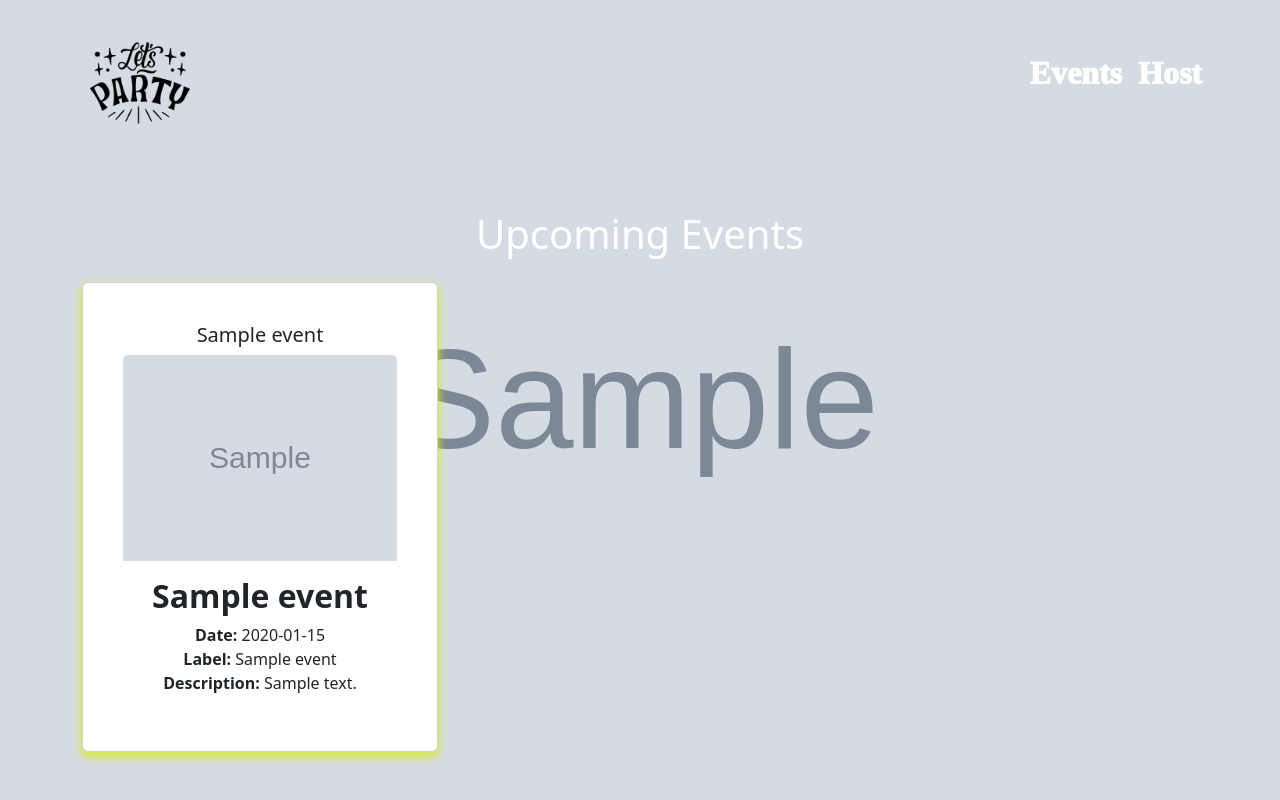
After one commit to deepanshuSoni22/Event-Management-System, a Flask app: template templates/events.html in a window 1280 px wide. The commit adds this page. Run offline with Flask 3, Linux system fonts and the light colour scheme; tables that the repository leaves empty hold one stand-in row (values such as "Sample post"); the template is opened without the code that fills it: values that come from a table or form of the project are taken from there, most other values are stand-ins (such as "Sample title", 1, 10 or a date in 2020); grey boxes marked "Sample" are stand-in pictures; some web fonts are replaced.

Commit message:
Fixed some bugs

```diff
--- a/app.py
+++ b/app.py
@@ -1,49 +1,53 @@
 from flask import Flask, render_template, request, session, redirect, flash
 from flask_session import Session
-from flask_login import LoginManager, login_required, login_user, logout_user
+from flask_login import LoginManager, login_required, login_user, logout_user, current_user
 from werkzeug.security import generate_password_hash, check_password_hash
+from werkzeug.utils import secure_filename
 import re
-import sqlite3
+import os
+from flask_sqlalchemy import SQLAlchemy
 from flask_login import UserMixin
-
-class User(UserMixin):
-    def __init__(self, id, email):
-        self.id = id
-        self.email = email
 
 # Configure application
 app = Flask(__name__)
-
-# Configure session to use filesystem (instead of signed cookies)
+app.config['SQLALCHEMY_DATABASE_URI'] = 'sqlite:///users.db'
 app.config["SESSION_PERMANENT"] = False
 app.config["SESSION_TYPE"] = "filesystem"
+app.config['UPLOAD_FOLDER'] = 'static/uploads'  # Ensure this directory exists
+app.config['SQLALCHEMY_TRACK_MODIFICATIONS'] = False
+
+# Initialize extensions
+db = SQLAlchemy(app)
 Session(app)
 
 # Set up Flask-Login
 login_manager = LoginManager()
 login_manager.init_app(app)
 
-# Database connection function
-def get_db_connection():
-    db = sqlite3.connect('users.db')
-    db.row_factory = sqlite3.Row
-    return db
+class User(UserMixin, db.Model):
+    id = db.Column(db.Integer, primary_key=True)
+    email = db.Column(db.String(120), unique=True, nullable=False)
+    password = db.Column(db.String(128), nullable=False)
 
-# Create users table if it doesn't exist
-def init_db():
-    with get_db_connection() as db:
-        db.execute('''CREATE TABLE IF NOT EXISTS users (
-                        id INTEGER PRIMARY KEY AUTOINCREMENT,
-                        email TEXT UNIQUE NOT NULL,
-                        password TEXT NOT NULL
-                    )''')
+class Event(db.Model):
+    id = db.Column(db.Integer, primary_key=True)
+    title = db.Column(db.String(100), nullable=False)
+    description = db.Column(db.Text, nullable=False)
+    image = db.Column(db.String(100), nullable=False)
+    date = db.Column(db.String(10), nullable=False)  # You might want to use DateTime instead
+    label = db.Column(db.String(50), nullable=False)
+    user_id = db.Column(db.Integer, db.ForeignKey('user.id'), nullable=False)
 
-init_db()
+# Create all tables
+with app.app_context():
+    db.create_all()
 
-# Ensures that the responses from your Flask application are not cached by browsers or proxies
+def allowed_file(filename):
+    return '.' in filename and filename.rsplit('.', 1)[1].lower() in {'png', 'jpg', 'jpeg', 'gif'}
+
+# Ensure responses aren't cached
 @app.after_request
 def after_request(response):
-    """Ensure responses aren't cached"""
     response.headers["Cache-Control"] = "no-cache, no-store, must-revalidate"
     response.headers["Expires"] = 0
     response.headers["Pragma"] = "no-cache"
@@ -60,52 +64,48 @@
     if request.method == "GET":
         return render_template("signup.html", background_image='/static/signup-background.jpg')
 
-    else:
-        email = request.form.get("email")
-        password = request.form.get("password")
-        confirmation = request.form.get("confirm_password")
+    email = request.form.get("email")
+    password = request.form.get("password")
+    confirmation = request.form.get("confirm_password")
 
-        # Validate User's details
-        email_pattern = r'^[a-zA-Z0-9_.+-]+@[a-zA-Z0-9-]+\.[a-zA-Z0-9-.]+$'
-        if not email:
-            flash("Must provide an email!")
-            return redirect("/signup")
-        elif not re.match(email_pattern, email):
-            flash("Invalid Email format!")
-            return redirect("/signup")
+    # Validate User's details
+    email_pattern = r'^[a-zA-Z0-9_.+-]+@[a-zA-Z0-9-]+\.[a-zA-Z0-9-.]+$'
+    if not email:
+        flash("Must provide an email!")
+        return redirect("/signup")
+    elif not re.match(email_pattern, email):
+        flash("Invalid Email format!")
+        return redirect("/signup")
 
-        if not password:
-            flash("Must enter a password!")
-            return redirect("/signup")
+    if not password:
+        flash("Must enter a password!")
+        return redirect("/signup")
 
-        if not confirmation:
-            flash("Must provide confirm password!")
-            return redirect("/signup")
+    if not confirmation:
+        flash("Must provide confirm password!")
+        return redirect("/signup")
 
-        if password != confirmation:
-            flash("Password and confirm must match!")
-            return redirect("/signup")
+    if password != confirmation:
+        flash("Password and confirm must match!")
+        return redirect("/signup")
 
-        # Hash the password
-        hashed_password = generate_password_hash(password)
+    # Hash the password
+    hashed_password = generate_password_hash(password)
 
-        # Check if user already exists
-        db = get_db_connection()
-        existing_user = db.execute('SELECT * FROM users WHERE email = ?', (email,)).fetchone()
+    # Check if user already exists
+    existing_user = User.query.filter_by(email=email).first()
 
-        if existing_user:
-            flash("User already exists. Please log in.")
-            db.close() # Ensure database connection is closed
-            return redirect("/signup")
+    if existing_user:
+        flash("User already exists. Please log in.")
+        return redirect("/signup")
 
-        # Insert new user into database
-        db.execute('INSERT INTO users (email, password) VALUES (?, ?)', (email, hashed_password))
-        db.commit()
-        db.close()
+    # Insert new user into database
+    new_user = User(email=email, password=hashed_password)
+    db.session.add(new_user)
+    db.session.commit()
 
-        flash("Signup successful! Please log in.")
-        return redirect("/login")
-
+    flash("Signup successful! Please log in.")
+    return redirect("/login")
 
 # Login Route
 @app.route("/login", methods=["GET", "POST"])
@@ -113,7 +113,6 @@
     if request.method == "GET":
         return render_template("login.html", background_image='/static/login-background.jpg')
 
-    # Validate user input
     email = request.form.get("email")
     if not email:
         flash("Must provide an email!")
@@ -125,21 +124,16 @@
         return redirect("/login")
 
     # Fetch user from database
-    db = get_db_connection()
-    user_row = db.execute('SELECT * FROM users WHERE email = ?', (email,)).fetchone()
-    db.close()
+    user_row = User.query.filter_by(email=email).first()
 
-    if user_row is None or not check_password_hash(user_row["password"], password):
+    if user_row is None or not check_password_hash(user_row.password, password):
         flash("Invalid email or password!")
         return redirect("/login")
 
     # Successful login
-    user = User(id=user_row["id"], email=user_row["email"])  # Create a User instance
-    login_user(user)  # Use Flask-Login to log in the user
+    login_user(user_row)
     flash("Login successful!")
-    return redirect("/home")  # Redirect to home after successful login
-
-
+    return redirect("/home")
 
 # Home Route
 @app.route("/home")
@@ -147,24 +141,52 @@
 def home():
     return render_template("home.html", background_image='/static/home-background.jpg')
 
-
 # User loader for flask login
 @login_manager.user_loader
 def load_user(user_id):
-    db = get_db_connection()
-    user_row = db.execute('SELECT * FROM users WHERE id = ?', (user_id,)).fetchone()
-    db.close()
-
-    if user_row is None:
-        return None
-
-    return User(id=user_row["id"], email=user_row["email"])  # Return a User instance
-
+    return User.query.get(int(user_id))
 
 # Logout route
 @app.route("/logout")
 @login_required
 def logout():
-    logout_user()  # Use Flask-Login's logout_user function
+    logout_user()
     flash("Logged out successfully!")
     return redirect("/")
+
+# Host event route
+@app.route("/host", methods=["GET", "POST"])
+@login_required
+def host_event():
+    if request.method == "POST":
+        title = request.form.get("title")
+        description = request.form.get("description")
+        label = request.form.get("label")
+        date = request.form.get("date")
+        file = request.files.get("image")
+
+        # Save the image
+        if file and allowed_file(file.filename):
+            filename = secure_filename(file.filename)
+            filepath = os.path.join(app.config['UPLOAD_FOLDER'], filename)
+            file.save(filepath)
+
+            # Create new event
+            new_event = Event(
+                title=title,
+                description=description,
+                image=filename,
+                date=date,
+                label=label,
+                user_id=current_user.id
+            )
+
+            db.session.add(new_event)
+            db.session.commit()
+            flash("Event added successfully", "success")
+
+    events = Event.query.all()  # Fetch all events to display
+    return render_template("host.html", background_image='/static/host-background.jpg', events=events)
+
+if __name__ == "__main__":
+    app.run(debug=True)
--- a/static/styles.css
+++ b/static/styles.css
@@ -4,6 +4,7 @@
     height: 100vh;
     background-position: center;
     background-size: cover;
+    overflow-y: auto;
 }
 
 #logo {
--- /dev/null
+++ b/templates/events.html
@@ -0,0 +1,56 @@
+{% extends "layout.html" %}
+
+{% block title %}
+    Events
+{% endblock %}
+
+{% block body %}
+
+    {% set background_image = '/static/event-background.jpg' %}
+
+    <header>
+        <nav class="navbar navbar-expand-lg container">
+            <a class="navbar-brand" href="/home"><img id="logo" src="/static/logo.png"></a>
+            <button id="menu-border" class="navbar-toggler" type="button" data-bs-toggle="collapse" data-bs-target="#navbarNav" aria-controls="navbarNav" aria-expanded="false" aria-label="Toggle navigation">
+                <span class="navbar-toggler-icon" id="menu-button"></span>
+            </button>
+            <div class="collapse navbar-collapse" id="navbarNav">
+                <ul class="navbar-nav ms-auto">
+                    <li class="nav-item"><a class="nav-link" href="/events">Events</a></li><hr>
+                    <li class="nav-item"><a class="nav-link" href="/host">Host</a></li><hr>
+                </ul>
+            </div>
+        </nav>
+    </header>
+    <div class="container mt-5">
+        <h1 class="text-center mb-4">Upcoming Events</h1>
+        <div class="row">
+            {% for event in events %}
+                <div class="col-md-4 mb-4">
+                    <div class="card" style="width: 100%;">
+                        <h5 class="card-title text-center">{{ event.title }}</h5>
+                        <img src="{{ url_for('static', filename=event.image) }}" class="card-img-top" alt="Event Image">
+                        <div class="card-body">
+                            <h2 style="font-weight: 900;" class="text-center">{{ event.title }}</h2>
+                            <p class="card-text">
+                                <strong>Date:</strong> {{ event.date }}<br>
+                                <strong>Label:</strong> {{ event.label }}<br>
+                                <strong>Description:</strong> {{ event.description }}
+                            </p>
+                            {% if current_user.id == event.user_id %}  <!-- Show delete button only for the creator -->
+                                <form action="{{ url_for('delete_event', event_id=event.id) }}" method="POST">
+                                    <button type="submit" class="btn btn-danger">Delete Event</button>
+                                </form>
+                            {% endif %}
+                        </div>
+                    </div>
+                </div>
+            {% else %}
+                <div class="col-12">
+                    <div class="alert alert-info text-center">No events available.</div>
+                </div>
+            {% endfor %}
+        </div>
+    </div>
+
+{% endblock %}
--- a/templates/home.html
+++ b/templates/home.html
@@ -16,9 +16,8 @@
             </button>
             <div class="collapse navbar-collapse" id="navbarNav">
                 <ul class="navbar-nav ms-auto">
-                    <li class="nav-item"><a class="nav-link" href="#">Events</a></li><hr>
-                    <li class="nav-item"><a class="nav-link" href="#">Host</a></li><hr>
-                    <li class="nav-item"><a class="nav-link" href="#">Bookings</a></li><hr>
+                    <li class="nav-item"><a class="nav-link" href="/events">Events</a></li><hr>
+                    <li class="nav-item"><a class="nav-link" href="/host">Host</a></li><hr>
                     <li class="nav-item"><a class="nav-link" href="/logout">Log out</a></li><hr>
                 </ul>
             </div>
```
Also changed, not shown: templates/host.html (added, +116 -0 lines), instance/events.db (added), instance/users.db (added), static/default-event.jpg (added), static/event-background.jpg (added), users.db, 3 other files.
